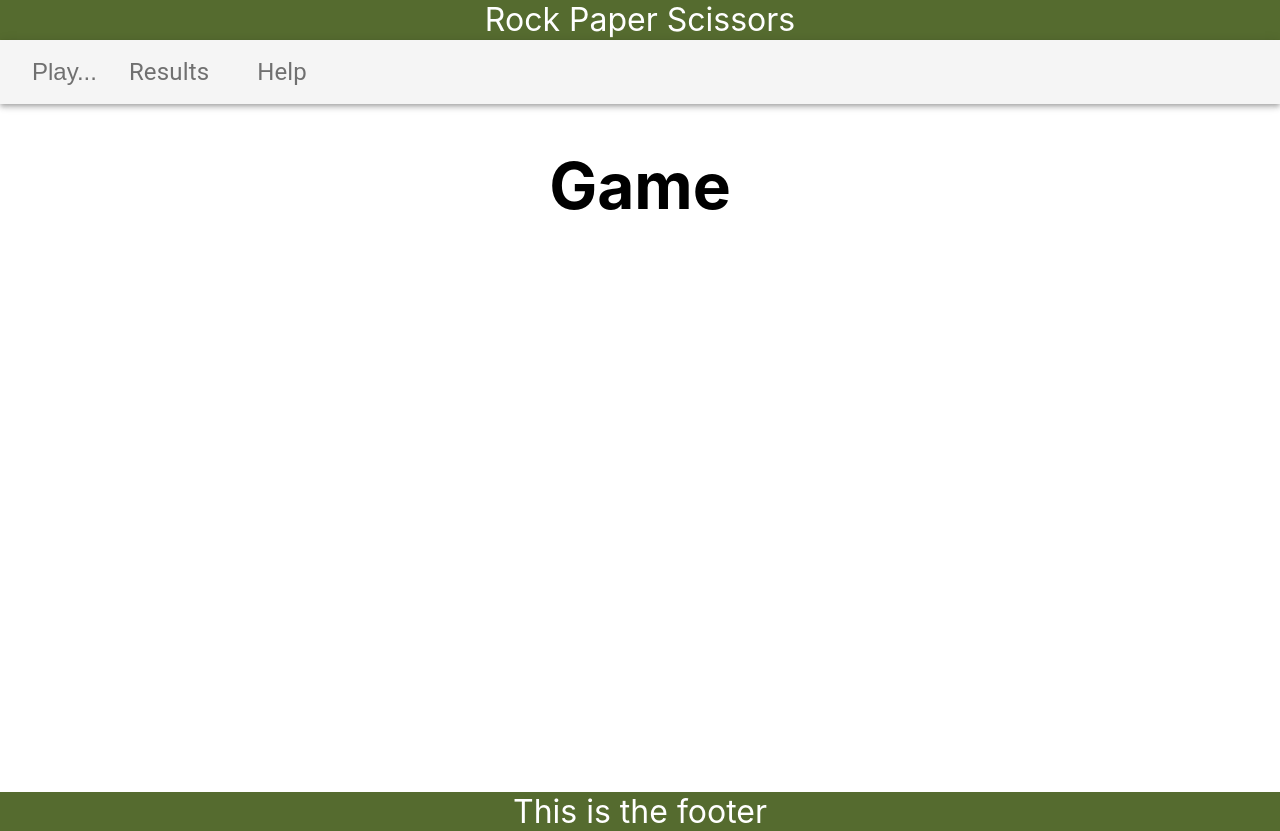
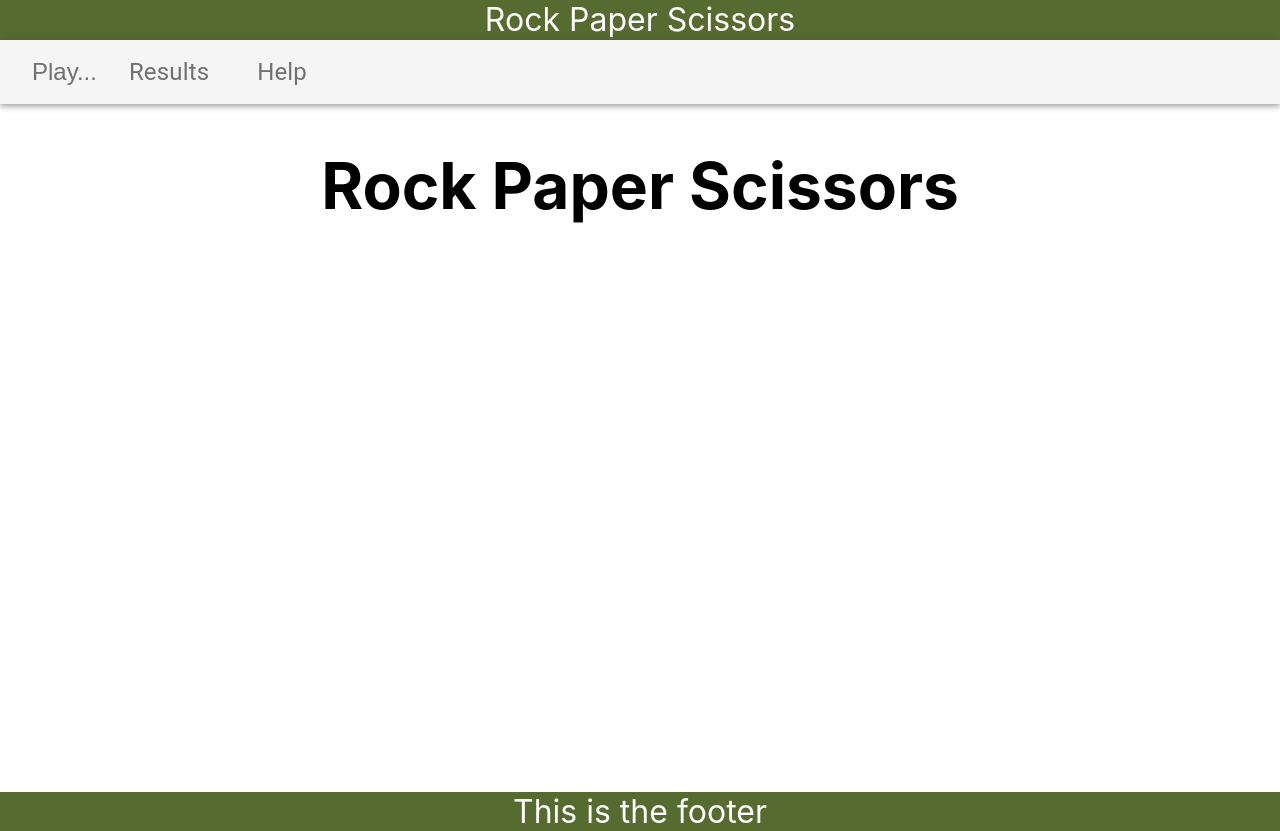
Before and after one commit to CodeGit/rockpaperscissors, a React (Create React App) app: page / in a window 1280 px wide. Built offline with nearby package versions, Linux system fonts and the light colour scheme.

Commit message:
initial addition of context

```diff
--- a/src/App.tsx
+++ b/src/App.tsx
@@ -24,10 +24,13 @@ const styles = css({
   fontSize: 'clamp(1rem, 2rem, 4rem)',
 });
 
+export const GameModeContext = React.createContext(gameModes[0])
+
 const App = () => {
 
   return (
     <div css={styles}>
+      <GameModeContext.Provider value={gameModes[0]}>
         <Header />
         <RPSAppBar />
         <Routes>
@@ -43,6 +46,7 @@ const App = () => {
           }
         </Routes>
         <Footer />
+      </GameModeContext.Provider>
     </div>
   );
 }
--- a/src/Game.tsx
+++ b/src/Game.tsx
@@ -1,12 +1,11 @@
 /** @jsxImportSource @emotion/react */
+import { gameType, gameModes } from './gameType';
 
-import { settings } from './config/defaults'
-import { gameType } from './gameType';
 
 const Game: React.FC<{mode?: gameType}> = ({mode}) => {
     return(
         <div data-testid='game'>
-            <h1>Game</h1>
+            <h1>{mode ? mode.desc : gameModes[0].desc}</h1>
         </div>
     );
 }
--- a/src/Header.tsx
+++ b/src/Header.tsx
@@ -1,7 +1,7 @@
 /** @jsxImportSource @emotion/react */
 import { css, jsx } from '@emotion/react';
-
-import { settings } from './config/defaults'
+import { useContext } from 'react';
+import { GameModeContext } from './App';
 
 const styles = css({
     backgroundColor: 'darkolivegreen',
@@ -11,9 +11,11 @@ const styles = css({
 });
 
 const Header: React.FC = () => {
+    const mode = useContext(GameModeContext);
+
     return(
         <div css={styles} data-testid='header'>
-            {settings.appName}
+                {mode.desc}
         </div>
     );
 }
```
Lines whose indentation alone changed are shown as unchanged.
